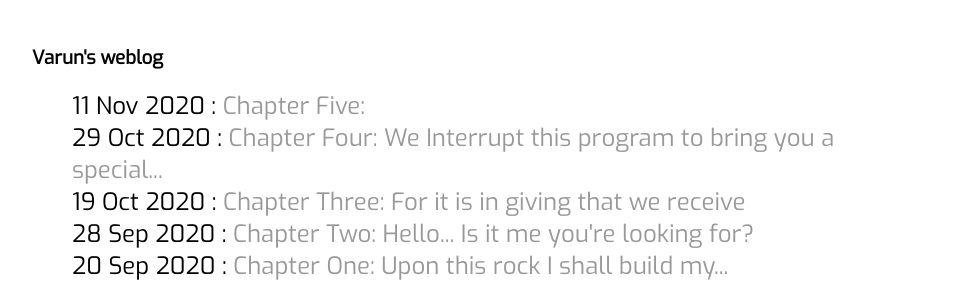
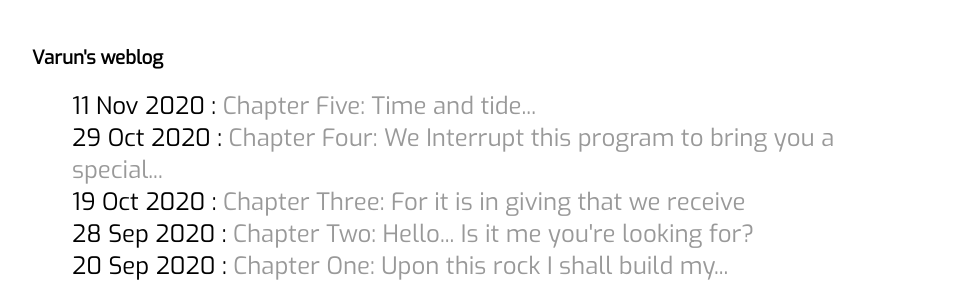
Before and after one commit to varun-venkatesh/varun-venkatesh.github.io, a Jekyll site: the page built from index.html, in a window 1280 px wide. Shown: the part 164-449 px from the top of the page, without its empty margins (160-1119 px from the left). Built offline with Jekyll 4.4.1, drawn with Linux system fonts in a browser that asks for light colours.

Commit message:
Update 2020-11-11-bare-mtl-chapter5.md

```diff
--- a/_posts/2020-11-11-bare-mtl-chapter5.md
+++ b/_posts/2020-11-11-bare-mtl-chapter5.md
@@ -1,5 +1,5 @@
 ---
 layout: posts
-title: "Chapter Five: "
+title: "Chapter Five: Time and tide..."
 date: 2020-11-11
 ---
```
